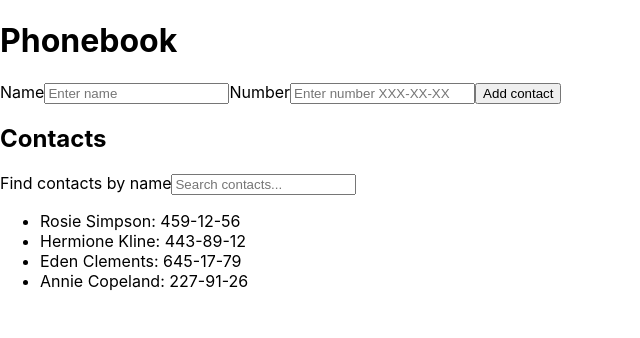
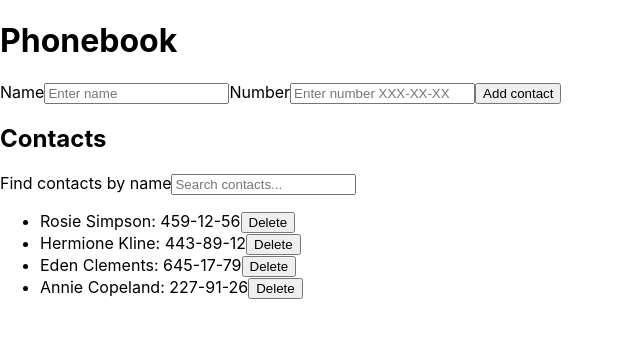
Before and after one commit to DevMasterX/goit-react-hw-02-phonebook, a React (Create React App) app: page / in a window 1280 px wide. Shown: the top 338 px of the page, without its empty margins (0-640 px from the left). Built offline with nearby package versions, Linux system fonts and the light colour scheme.

Commit message:
deleteContact

```diff
--- a/src/components/App.jsx
+++ b/src/components/App.jsx
@@ -31,7 +31,11 @@ export class App extends Component {
     this.setState(prev => ({ contacts: [newContact, ...prev.contacts] }));
   };
 
-  deleteContact = () => {};
+  deleteContact = id => {
+    this.setState(prev => ({
+      contacts: prev.contacts.filter(el => el.id !== id),
+    }));
+  };
 
   getFilteredContacts = () => {
     const normalizedFilter = this.state.filter.toLowerCase();
@@ -55,7 +59,12 @@ export class App extends Component {
         <ContactForm createContact={this.createContact} />
 
         <h2>Contacts</h2>
-        <Filter value={filter} onChangeFilter={this.handleFilterChange} />
+        {this.state.contacts.length > 0 ? (
+          <Filter value={filter} onChangeFilter={this.handleFilterChange} />
+        ) : (
+          <p>Your phonebook is empty. Add first contact!</p>
+        )}
+
         <ContactList
           filteredContacts={filteredContacts}
           deleteContact={this.deleteContact}
--- a/src/components/Contact/Contact.jsx
+++ b/src/components/Contact/Contact.jsx
@@ -0,0 +1,12 @@
+const Contact = ({ name, number, id, deleteContact }) => {
+  return (
+    <li>
+      {name}: {number}
+      <button type="button" onClick={() => deleteContact(id)}>
+        Delete
+      </button>
+    </li>
+  );
+};
+
+export default Contact;
--- a/src/components/ContactList/ContactList.jsx
+++ b/src/components/ContactList/ContactList.jsx
@@ -1,14 +1,18 @@
+import Contact from 'components/Contact/Contact';
+
 const ContactList = ({ filteredContacts, deleteContact }) => {
   return (
-    <div>
-      <ul>
-        {filteredContacts.map(contact => (
-          <li key={contact.id}>
-            {contact.name}: {contact.number}
-          </li>
-        ))}
-      </ul>
-    </div>
+    <ul>
+      {filteredContacts.map(contact => (
+        <Contact
+          key={contact.id}
+          name={contact.name}
+          number={contact.number}
+          id={contact.id}
+          deleteContact={deleteContact}
+        />
+      ))}
+    </ul>
   );
 };
 
```
